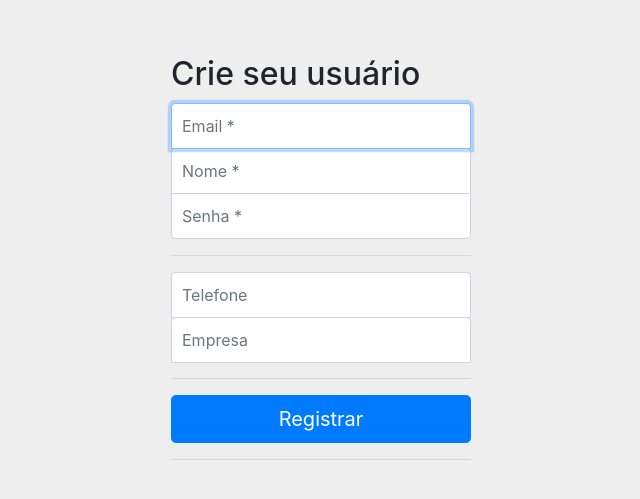
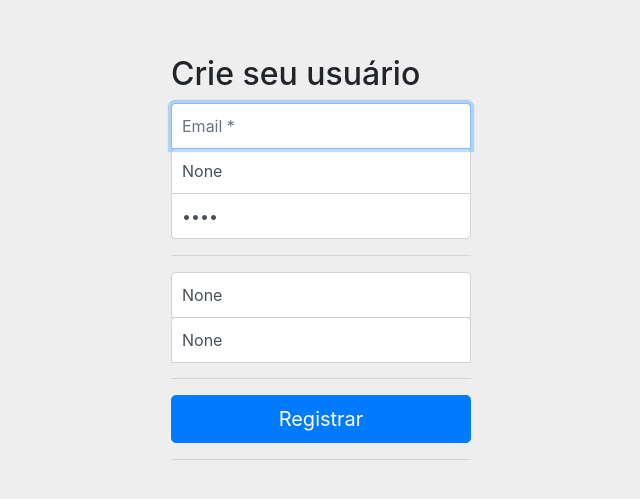
Before and after one commit to Sdavi3489/Projeto-Django-PPI2, a Django app: template usuarios/templates/registrar.html in a window 1280 px wide. Shown: the top 499 px of the page, without its empty margins (319-959 px from the left). Run offline with Django 3.2, Linux system fonts and the light colour scheme; the template is opened without the code that fills it: values that come from a table or form of the project are taken from there, others are empty; some libraries are stand-ins or nearby versions.

Commit message:
Melhorando a experiência do usuário

```diff
--- a/usuarios/templates/registrar.html
+++ b/usuarios/templates/registrar.html
@@ -11,21 +11,19 @@
 
     <input type="text" id="id_email" name="email" class="form-control" placeholder="Email *" required autofocus>
 
-    <input type="text" id="id_nome" name="nome" class="form-control" placeholder="Nome *" required >
+    <input type="text" id="id_nome" name="nome" class="form-control" placeholder="Nome *" value="{{form.nome.value}}" required >
 
-    <input type="password" id="id_senha" name="senha" class="form-control"  placeholder="Senha *" required>
+    <input type="password" id="id_senha" name="senha" class="form-control"  placeholder="Senha *" value="{{form.senha.value}}" required>
 
     <hr />
 
-    <input type="text" id="id_telefone" name="telefone" class="form-control" placeholder="Telefone">
+    <input type="text" id="id_telefone" name="telefone" class="form-control" placeholder="Telefone" value="{{form.telefone.value}}">
 
-    <input type="text" id="id_nome_empresa" name="nome_empresa" class="form-control" placeholder="Empresa">
+    <input type="text" id="id_nome_empresa" name="nome_empresa" class="form-control" placeholder="Empresa" value="{{form.nome_empresa.value}}">
 
     <hr />
 
     <button class="btn btn-lg btn-primary btn-block" type="submit" value="Login">Registrar</button>
-
-<!-- if novo aqui -->
 
     <hr/>
 
@@ -36,9 +34,6 @@
       </div>
     {% endif %}
 
-<!-- fim if novo -->
-
-
   </form>
 
 {% endblock %}
```
